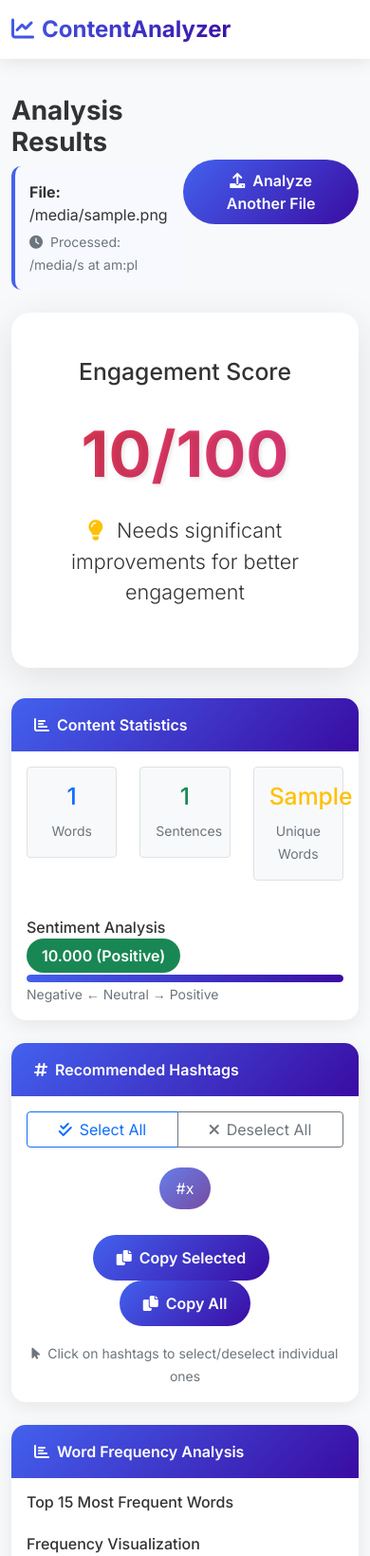
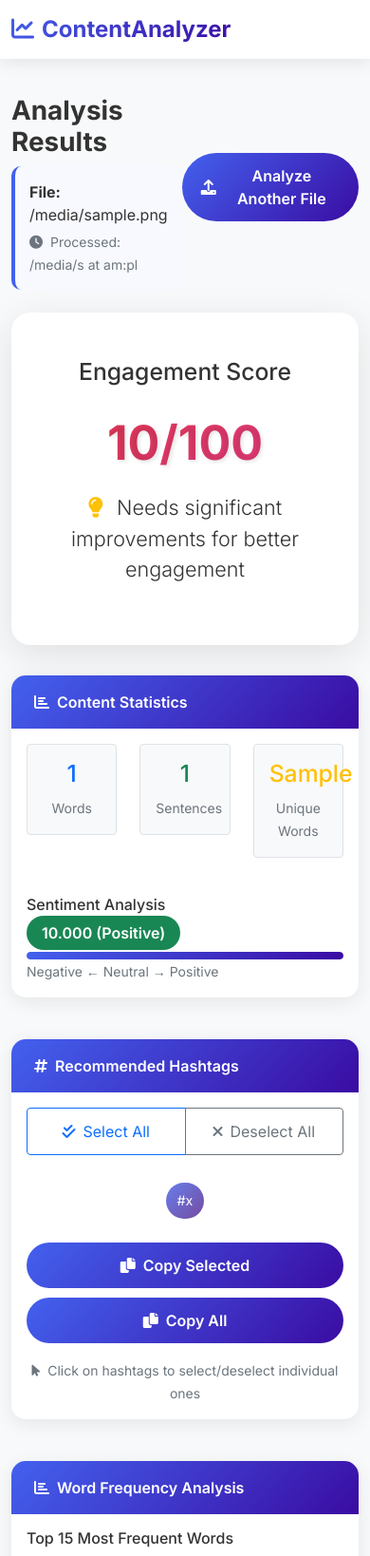
Before and after one commit to riteshbhai70/SocialMediaContentAnalyzerrrr, a Flask app: template templates/results.html in a window 390 px wide. Shown: the top 1638 px of the page at 95% size. Run offline with Flask 3, Linux system fonts and the light colour scheme; the template is opened without the code that fills it: most values are stand-ins (such as "Sample title", 1, 10 or a date in 2020); grey boxes marked "Sample" are stand-in pictures.

Commit message:
Update results.html

```diff
--- a/templates/results.html
+++ b/templates/results.html
@@ -2,7 +2,7 @@
 <html lang="en">
   <head>
     <meta charset="UTF-8" />
-    <meta name="viewport" content="width=device-width, initial-scale=1.0" />
+    <meta name="viewport" content="width=device-width, initial-scale=1.0, maximum-scale=5.0, user-scalable=yes">
     <title>Analysis Results - Content Analyzer</title>
     <link
       href="https://cdn.jsdelivr.net/npm/bootstrap@5.1.3/dist/css/bootstrap.min.css"
@@ -16,6 +16,70 @@
       href="https://fonts.googleapis.com/css2?family=Inter:wght@300;400;500;600;700&display=swap"
       rel="stylesheet"
     />
+
+<style>
+/* Universal mobile fixes */
+@media (max-width: 768px) {
+    /* Touch-friendly buttons */
+    .btn, button, .nav-link {
+        min-height: 44px;
+        min-width: 44px;
+        display: flex;
+        align-items: center;
+        justify-content: center;
+    }
+
+    /* Prevent horizontal scrolling */
+    body {
+        overflow-x: hidden;
+    }
+
+    /* Better text readability */
+    body {
+        font-size: 16px; /* Prevents zoom on iOS */
+        line-height: 1.5;
+    }
+
+    /* Fix form elements */
+    input, select, textarea {
+        font-size: 16px !important; /* Prevents zoom */
+    }
+}
+</style>
+    <style>
+/* Mobile fixes for results.html */
+@media (max-width: 768px) {
+    .engagement-score {
+        font-size: 3rem !important; /* Smaller on mobile */
+    }
+
+    .table-responsive {
+        font-size: 0.9rem;
+    }
+
+    .hashtag-badge {
+        padding: 8px 12px !important;
+        margin: 3px !important;
+        font-size: 0.9rem !important;
+    }
+
+    .platform-card {
+        margin-bottom: 15px;
+    }
+
+    /* Stack columns on mobile */
+    .col-lg-6, .col-md-6 {
+        margin-bottom: 20px;
+    }
+
+    /* Make action buttons larger */
+    .back-btn, .btn {
+        padding: 12px 20px !important;
+        margin-bottom: 10px;
+        width: 100% !important; /* Full width on mobile */
+    }
+}
+</style>
     <style>
       :root {
         --primary: #4361ee;
@@ -934,6 +998,29 @@
               }, index * 200);
           });
       });
+
+
+      // Add this script to all pages
+document.addEventListener('DOMContentLoaded', function() {
+    // Check if mobile
+    const isMobile = /Android|webOS|iPhone|iPad|iPod|BlackBerry|IEMobile|Opera Mini/i.test(navigator.userAgent);
+
+    if (isMobile) {
+        document.body.classList.add('mobile-device');
+
+        // Mobile-specific adjustments
+        console.log('Mobile device detected');
+
+        // Add loading states for slower mobile networks
+        const forms = document.querySelectorAll('form');
+        forms.forEach(form => {
+            form.addEventListener('submit', function() {
+                // Show mobile-optimized loading
+            });
+        });
+    }
+});
     </script>
+
   </body>
 </html>
```
